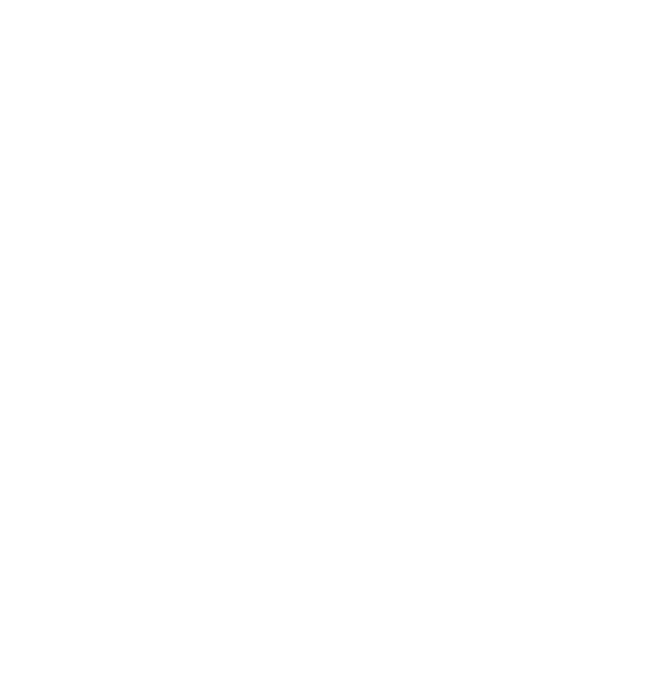
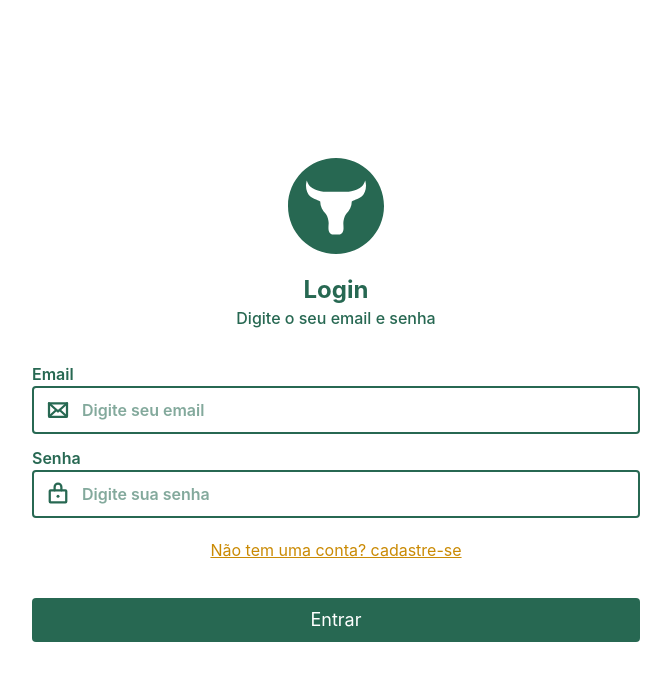
Before and after one commit to mardenrafael/agrobov-web, a Next.js app: page / in a window 1280 px wide. Shown: the top 680 px of the page, without its empty margins (304-975 px from the left). Built offline with nearby package versions, Linux system fonts and the light colour scheme.

Commit message:
add login to home

```diff
--- a/src/pages/index.tsx
+++ b/src/pages/index.tsx
@@ -1,8 +1,8 @@
 import type { NextPage } from "next";
-import Login from "../api/services/login";
+import Login from "../pages/login";
 
 const Home: NextPage = () => {
-  return <> </>;
+  return <Login />;
   };
 
 export default Home;
```
